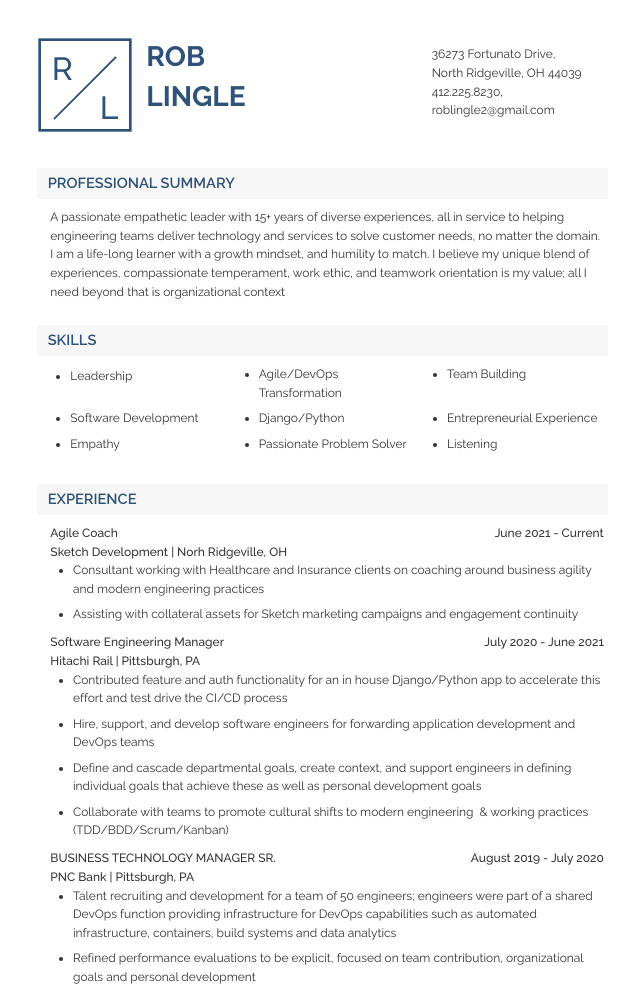
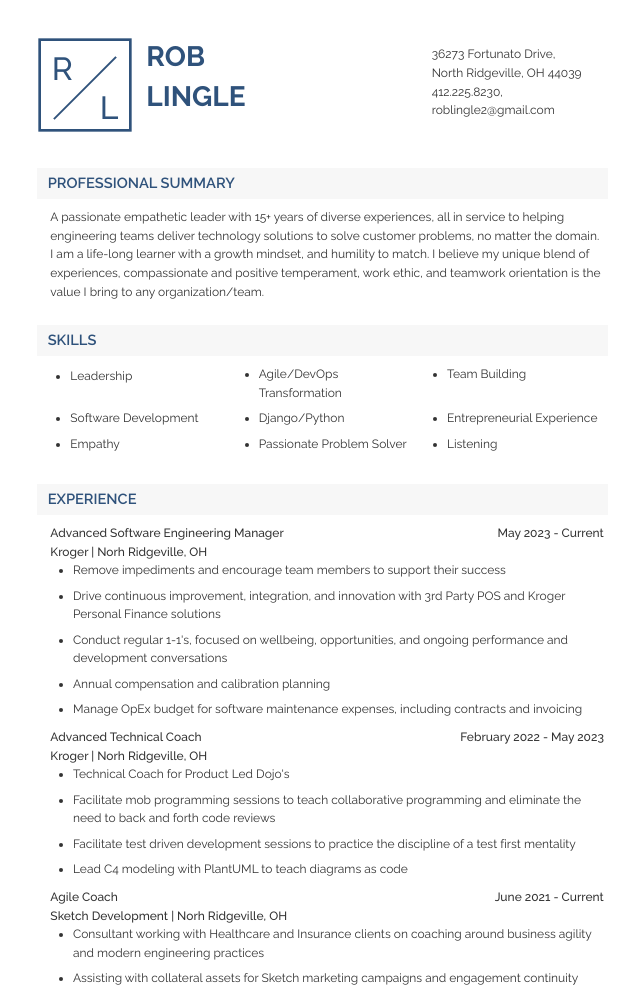
Before and after one commit to lingler412/resume, a plain HTML site: page index.html in a window 1280 px wide. Shown: the top 991 px of the page, without its empty margins (35-675 px from the left). Drawn offline with Linux system fonts and the light colour scheme.

Commit message:
Added Kroger work experience and updated summary

```diff
--- a/index.html
+++ b/index.html
@@ -199,7 +199,7 @@
         <div id="PARAGRAPH_16137ad9-fe10-41c2-900c-38ae0dddf84c_1" class="paragraph firstparagraph" style="
       padding-top:NaNpx;
     ">
-                <div class="field singlecolumn" id="16137ad9-fe10-41c2-900c-38ae0dddf84cFRFM1"><p>A passionate empathetic leader with 15+ years of diverse experiences, all in service to helping engineering teams deliver technology and services to solve customer needs, no matter the domain. I am a life-long learner with a growth mindset, and humility to match. I believe my unique blend of experiences, compassionate temperament, work ethic, and teamwork orientation is my value; all I need beyond that is organizational context</p></div>
+                <div class="field singlecolumn" id="16137ad9-fe10-41c2-900c-38ae0dddf84cFRFM1"><p>A passionate empathetic leader with 15+ years of diverse experiences, all in service to helping engineering teams deliver technology solutions to solve customer problems, no matter the domain. I am a life-long learner with a growth mindset, and humility to match. I believe my unique blend of experiences, compassionate and positive temperament, work ethic, and teamwork orientation is the value I bring to any organization/team.</p></div>
             </div>
       </div>
       <div id="SECTION_HILT7df344b5-557f-4f2b-8a15-1243e3e6ed99" class="section skillSection" style="
@@ -278,7 +278,52 @@
         <div class="heading">
                 <div id="SECTNAME_EXPRf30d7052-0a15-4528-8033-b01be3bf6a17" class="sectiontitle">Experience</div>
             </div>
+            <div id="PARAGRAPH_f30d7052-0a15-4528-8033-b01be3bf6a17_1" class="paragraph firstparagraph" style="
+      padding-top:NaNpx;
+    ">
+                <div class="singlecolumn margin-tp10">
+
+                    <span class="paddedline">
+                        <span class="datesWrapper">
+                            <span class="jobdates" format="%B %Y" id="f30d7052-0a15-4528-8033-b01be3bf6a17JSTD1">May 2023</span><span> - </span><span class="jobdates" format="%B %Y" id="f30d7052-0a15-4528-8033-b01be3bf6a17EDDT1">Current</span>
+                        </span>
+                        <span class="jobtitle" id="f30d7052-0a15-4528-8033-b01be3bf6a17JTIT1">Advanced Software Engineering Manager</span>
+                        <span class="companyname" id="f30d7052-0a15-4528-8033-b01be3bf6a17COMP1">Kroger</span><span><span> | </span></span>
+                        <span class="joblocation" id="f30d7052-0a15-4528-8033-b01be3bf6a17JCIT1">Norh Ridgeville</span><span>, </span>
+                        <span class="joblocation" id="f30d7052-0a15-4528-8033-b01be3bf6a17JSTA1">OH</span>
+						<span class="joblocation" id="f30d7052-0a15-4528-8033-b01be3bf6a17JCNT1"></span>
+                    </span>
+                    <span class="jobline" id="f30d7052-0a15-4528-8033-b01be3bf6a17JDES1"><ul>
+  <li>Remove impediments and encourage team members to support their success</li>
+  <li>Drive continuous improvement, integration, and innovation with 3rd Party POS and Kroger Personal Finance solutions</li>
+  <li>Conduct regular 1-1's, focused on wellbeing, opportunities, and ongoing performance and development conversations</li>
+  <li>Annual compensation and calibration planning</li>
+  <li>Manage OpEx budget for software maintenance expenses, including contracts and invoicing</li>
+</ul></span>
+		</div>
         <div id="PARAGRAPH_f30d7052-0a15-4528-8033-b01be3bf6a17_1" class="paragraph firstparagraph" style="
+      padding-top:NaNpx;
+    ">
+                <div class="singlecolumn margin-tp10">
+
+                    <span class="paddedline">
+                        <span class="datesWrapper">
+                            <span class="jobdates" format="%B %Y" id="f30d7052-0a15-4528-8033-b01be3bf6a17JSTD1">February 2022</span><span> - </span><span class="jobdates" format="%B %Y" id="f30d7052-0a15-4528-8033-b01be3bf6a17EDDT1">May 2023</span>
+                        </span>
+                        <span class="jobtitle" id="f30d7052-0a15-4528-8033-b01be3bf6a17JTIT1">Advanced Technical Coach</span>
+                        <span class="companyname" id="f30d7052-0a15-4528-8033-b01be3bf6a17COMP1">Kroger</span><span><span> | </span></span>
+                        <span class="joblocation" id="f30d7052-0a15-4528-8033-b01be3bf6a17JCIT1">Norh Ridgeville</span><span>, </span>
+                        <span class="joblocation" id="f30d7052-0a15-4528-8033-b01be3bf6a17JSTA1">OH</span>
+						<span class="joblocation" id="f30d7052-0a15-4528-8033-b01be3bf6a17JCNT1"></span>
+                    </span>
+                    <span class="jobline" id="f30d7052-0a15-4528-8033-b01be3bf6a17JDES1"><ul>
+  <li>Technical Coach for Product Led Dojo's </li>
+  <li>Facilitate mob programming sessions to teach collaborative programming and eliminate the need to back and forth code reviews</li>
+  <li>Facilitate test driven development sessions to practice the discipline of a test first mentality</li>
+  <li>Lead C4 modeling with PlantUML to teach diagrams as code</li>
+</ul></span>
+		</div>
+            <div id="PARAGRAPH_f30d7052-0a15-4528-8033-b01be3bf6a17_1" class="paragraph firstparagraph" style="
       padding-top:NaNpx;
     ">
                 <div class="singlecolumn margin-tp10">
```
